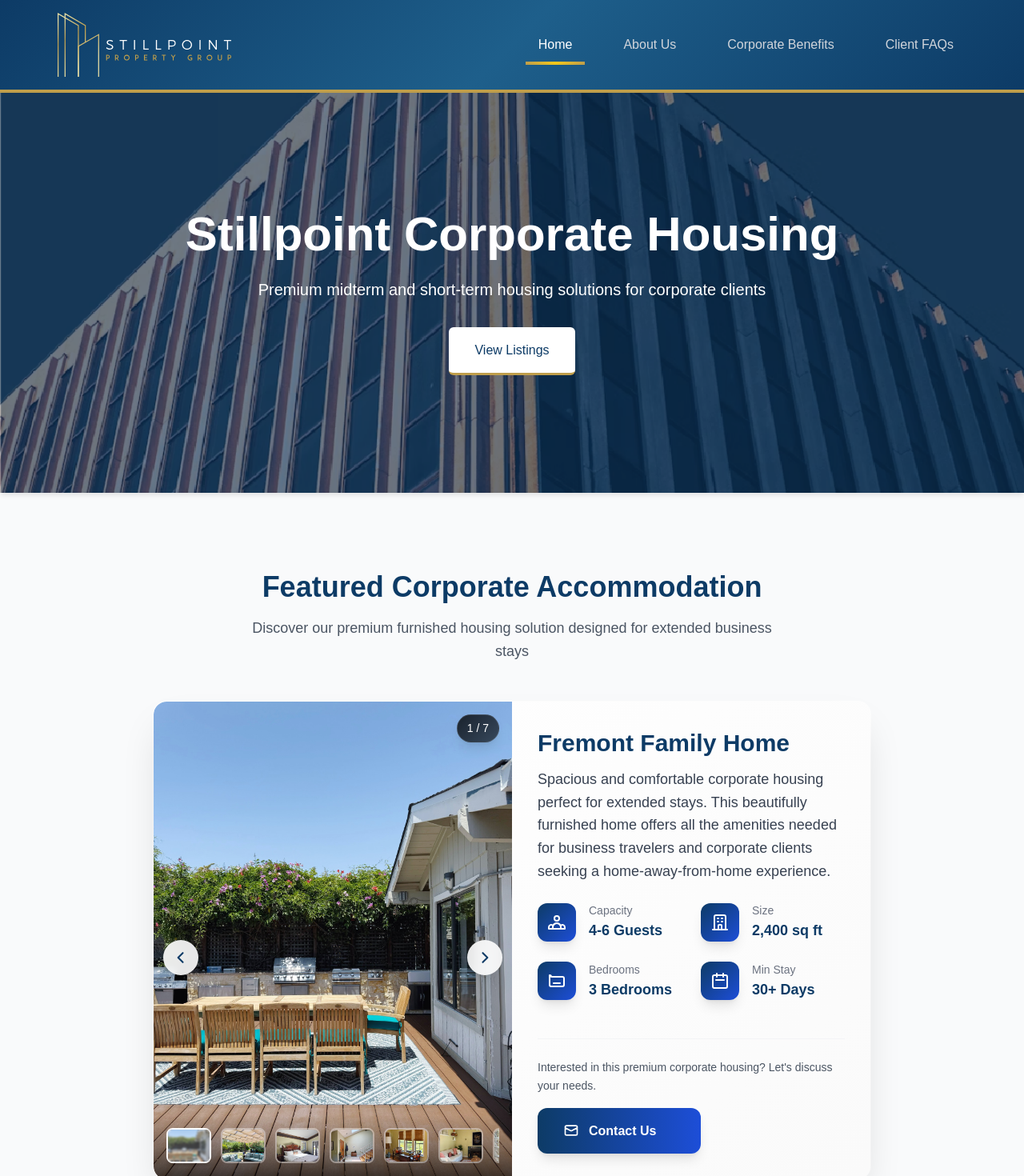
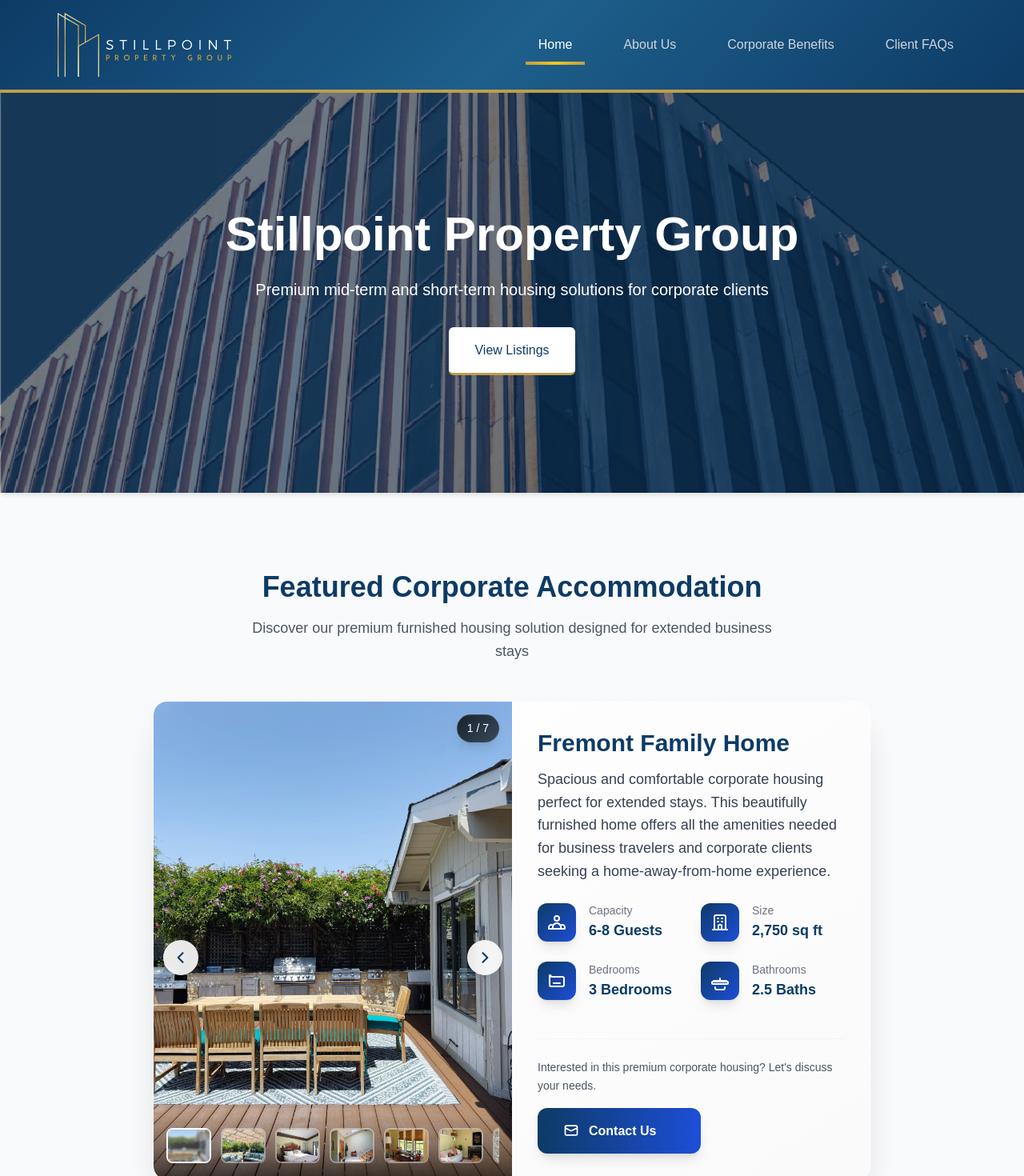
Before and after one commit to chengbrian9/stillpoint, a Next.js app: page / in a window 1280 px wide. Shown: the top 1470 px of the page at 80% size. Built offline with nearby package versions, Linux system fonts and the light colour scheme.

Commit message:
feat: update card info

```diff
--- a/components/PropertyCard.js
+++ b/components/PropertyCard.js
@@ -263,10 +263,10 @@
             {/* Property Details with Icons */}
             <div className="grid grid-cols-2 gap-6 mb-8">
               {[
-                { icon: 'users', label: 'Capacity', value: '4-6 Guests', delay: 0 },
-                { icon: 'building', label: 'Size', value: '2,400 sq ft', delay: 0.1 },
+                { icon: 'users', label: 'Capacity', value: '6-8 Guests', delay: 0 },
+                { icon: 'building', label: 'Size', value: '2,750 sq ft', delay: 0.1 },
                 { icon: 'bed', label: 'Bedrooms', value: '3 Bedrooms', delay: 0.2 },
-                { icon: 'calendar', label: 'Min Stay', value: '30+ Days', delay: 0.3 }
+                { icon: 'bath', label: 'Bathrooms', value: '2.5 Baths', delay: 0.3 }
               ].map((detail, index) => (
                 <motion.div
                   key={detail.label}
@@ -301,9 +301,9 @@
                         <path strokeLinecap="round" strokeLinejoin="round" strokeWidth={2} d="M8 15h8" />
                       </svg>
                     )}
-                    {detail.icon === 'calendar' && (
+                    {detail.icon === 'bath' && (
                       <svg className="w-6 h-6 text-white" fill="none" stroke="currentColor" viewBox="0 0 24 24">
-                        <path strokeLinecap="round" strokeLinejoin="round" strokeWidth={2} d="M8 7V3m8 4V3m-9 8h10M5 21h14a2 2 0 002-2V7a2 2 0 00-2-2H5a2 2 0 00-2 2v12a2 2 0 002 2z" />
+                        <path strokeLinecap="round" strokeLinejoin="round" strokeWidth={2} d="M4 12h16m-8-3v3m-9 4h18a1 1 0 001-1v-1a1 1 0 00-1-1H3a1 1 0 00-1 1v1a1 1 0 001 1zm3 4v1a2 2 0 002 2h8a2 2 0 002-2v-1" />
                       </svg>
                     )}
                   </motion.div>
--- a/pages/index.js
+++ b/pages/index.js
@@ -27,10 +27,10 @@
       >
         <div className="text-center px-4 sm:px-6 lg:px-8 max-w-4xl mx-auto">
           <h1 className="text-2xl sm:text-3xl md:text-4xl lg:text-5xl xl:text-6xl font-bold mb-4 sm:mb-6 text-white leading-tight">
-            Stillpoint Corporate Housing
+            Stillpoint Property Group
           </h1>
           <p className="text-base sm:text-lg md:text-xl text-white mb-6 sm:mb-8 max-w-readable mx-auto leading-relaxed">
-            Premium midterm and short-term housing solutions for corporate clients
+            Premium mid-term and short-term housing solutions for corporate clients
           </p>
           <a
             href="#listings"
```
